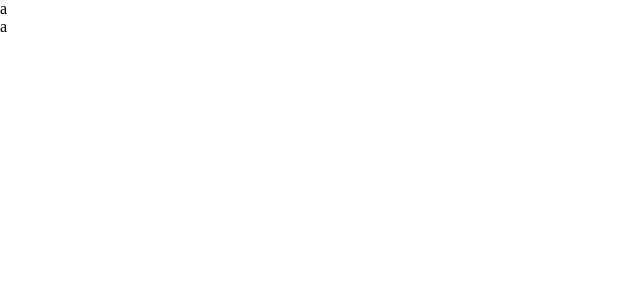
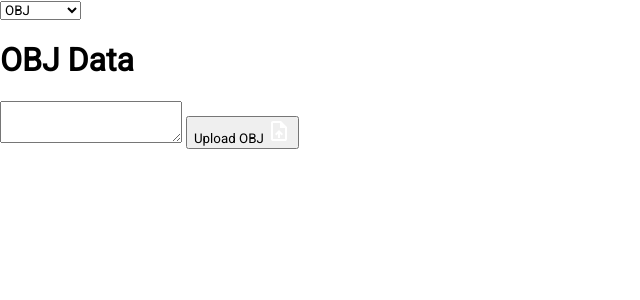
Before and after one commit to Naitronbot/OBJ2Desmos, a Svelte app: page / in a window 1280 px wide. Shown: the top 300 px of the page, without its empty margins (0-640 px from the left). Built offline with nearby package versions, Linux system fonts and the light colour scheme.

Commit message:
Add input panel layout

```diff
--- a/src/App.svelte
+++ b/src/App.svelte
@@ -10,6 +10,6 @@
     <div>
         <InputPanel />
     </div>
-    <div>a</div>
-    <div>a</div>
+    <div></div>
+    <div></div>
 </main>
--- /dev/null
+++ b/src/DataInput/DataInput.css
@@ -0,0 +1,45 @@
+.data-input {
+    width: 100%;
+    height: 100%;
+}
+
+.title-wrapper {
+    width: 100%;
+    height: 50px;
+    display: flex;
+    align-items: center;
+    justify-content: center;
+}
+
+h1 {
+    text-align: center;
+    margin: 0;
+    color: white;
+}
+
+textarea {
+    width: 100%;
+    height: calc(100% - 100px);
+    resize: none;
+    background: #111111;
+    color: white;
+    border: 2px solid black;
+}
+
+button {
+    width: 100%;
+    height: 50px;
+    display: flex;
+    align-items: center;
+    justify-content: center;
+    gap: 10px;
+    color: white;
+    cursor: pointer;
+    font-size: 22px;
+    background: #111111;
+    border: 2px solid black;
+}
+
+button img {
+    height: 60%;
+}
--- /dev/null
+++ b/src/DataInput/DataInput.svelte
@@ -0,0 +1,14 @@
+<style src="./DataInput.css"></style>
+
+<script lang='ts'>
+    export let content: string = "";
+    export let name: string;
+</script>
+
+<div class="data-input">
+    <div class="title-wrapper">
+        <h1>{name} Data</h1>
+    </div>
+    <textarea>{content}</textarea>
+    <button>Upload {name} <img src="/src/assets/upload.svg" alt="Upload"/></button>
+</div>
--- a/src/InputPanel/InputPanel.css
+++ b/src/InputPanel/InputPanel.css
@@ -0,0 +1,14 @@
+.inputPanel {
+    display: grid;
+    width: 100%;
+    height: 100%;
+    padding: 10px;
+    grid-gap: 10px;
+}
+
+select {
+    background: #111111;
+    color: white;
+    border: 2px solid black;
+    font-size: 22px;
+}
--- a/src/InputPanel/InputPanel.svelte
+++ b/src/InputPanel/InputPanel.svelte
@@ -1,3 +1,34 @@
 <style src="./InputPanel.css"></style>
 
-<div></div>
+<script lang='ts'>
+  import DataInput from "../DataInput/DataInput.svelte";
+
+    let selectedMode: typeof modes[number]['name'] = "OBJ";
+    const modes = [
+        {
+            id: 1,
+            name: "OBJ"
+        },
+        {
+            id: 2,
+            name: "OBJ+MTL"
+        },
+        {
+            id: 3,
+            name: "STL"
+        }
+    ] as const;
+
+</script>
+
+<div class="inputPanel" style={`grid-template-rows: 50px repeat(${selectedMode === "OBJ+MTL" ? "2" : "1"}, 1fr)`}>
+    <select bind:value={selectedMode}>
+        {#each modes as mode}
+            <option value={mode.name}>{mode.name}</option>
+        {/each}
+    </select>
+    <DataInput name="OBJ"/>
+    {#if selectedMode === "OBJ+MTL"}
+        <DataInput name="MTL"/>
+    {/if}
+</div>
--- a/src/app.css
+++ b/src/app.css
@@ -11,5 +11,4 @@
 
 main div {
     height: 100%;
-    background-color: blue;
 }
--- a/src/main.css
+++ b/src/main.css
@@ -1,5 +1,14 @@
+@import url('https://fonts.googleapis.com/css2?family=Roboto&display=swap');
+@import url('https://fonts.googleapis.com/css2?family=JetBrains+Mono&family=Roboto&display=swap');
+
 * {
     box-sizing: border-box;
+    font-family: 'Roboto', sans-serif;
+}
+
+textarea {
+    font-family: 'JetBrains Mono', monospace;
+    font-variant-ligatures: none;
 }
 
 html {
```
Also changed, not shown: src/assets/upload.svg (added).
